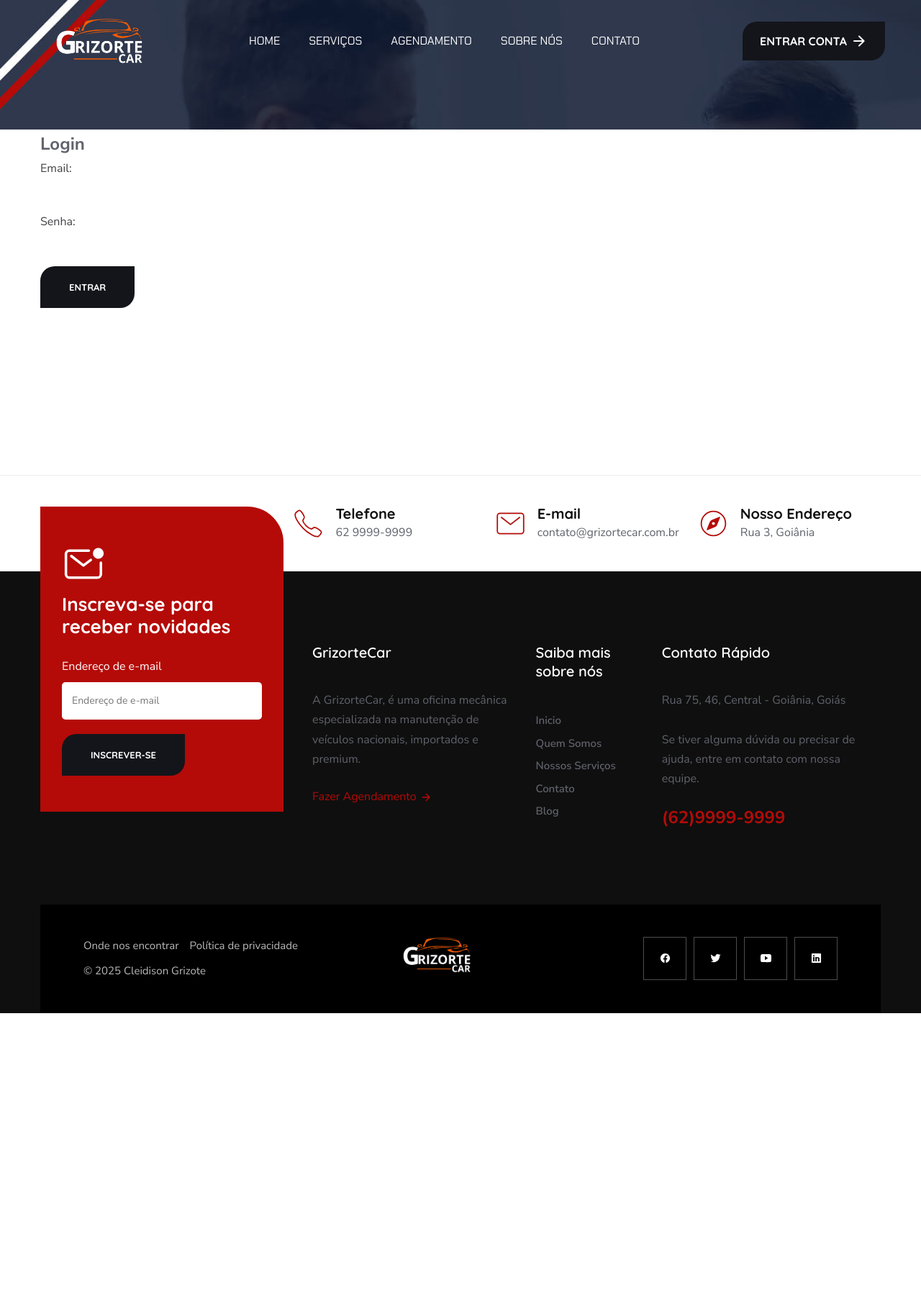
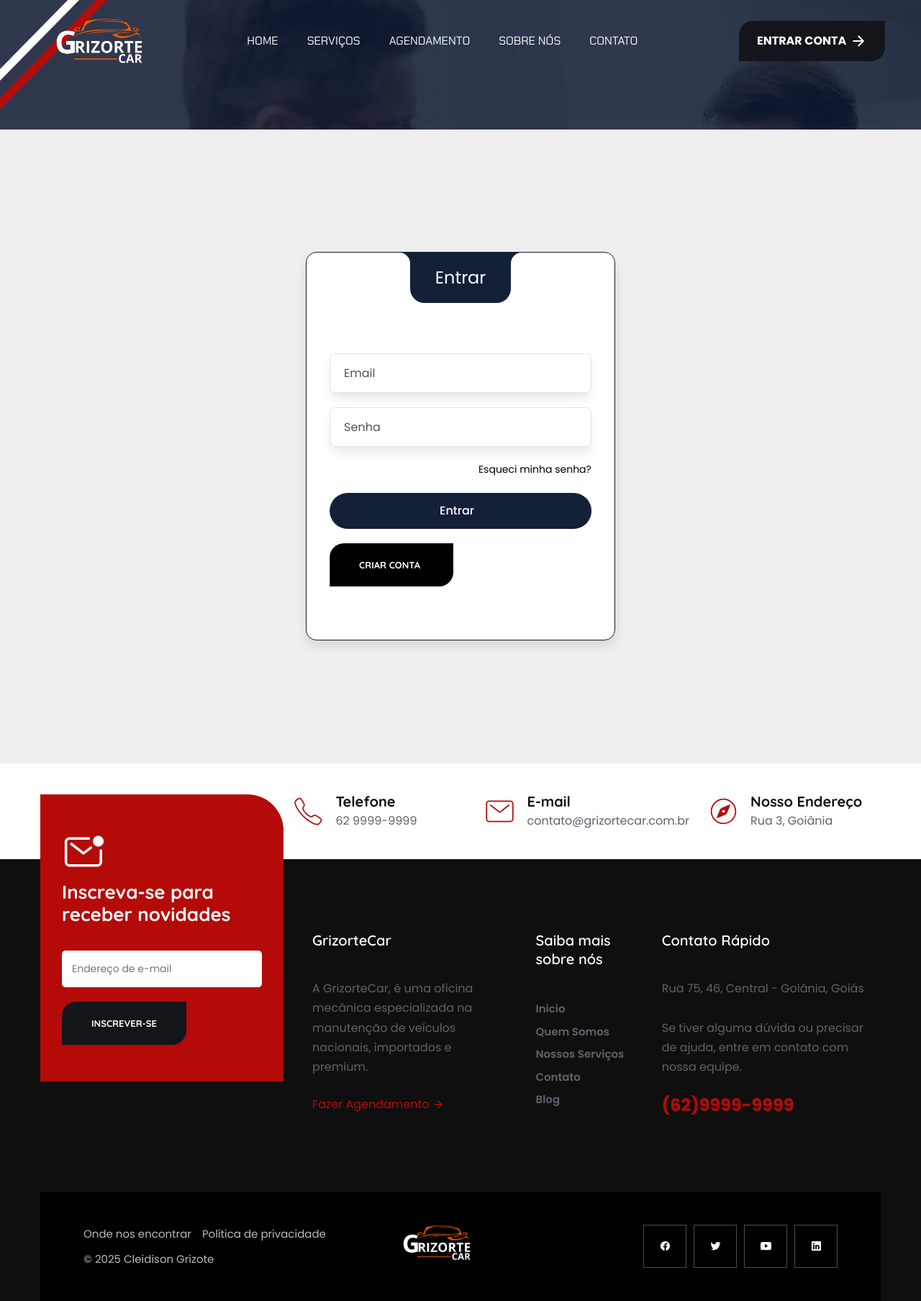
Before and after one commit to cleidisongrizorte/grizortecar, a PHP site: page /agenda/index.php?control=login in a window 1280 px wide. Shown: the whole page at 72% size. Before the commit the page ends 1408 px from the top, so only its background shows below. Run offline with PHP 8.4, Linux system fonts and the light colour scheme.

Commit message:
editando tela login

```diff
--- a/agenda/app/login/LoginView.php
+++ b/agenda/app/login/LoginView.php
@@ -4,31 +4,62 @@ class LoginView
 {
     public function render($errorMessage = null)
     {
-        echo '<div class="container d-flex justify-content-center align-items-center" style="min-height: 60vh;">';
-        echo '<div class="card p-4 shadow-lg" style="max-width: 400px; width: 100%;">';
-        echo '<h2 class="text-center">Login</h2>';
+        // Exibe o link do CSS
+        echo '<link rel="stylesheet" href="static/css/login.css">';
 
-        // Exibe mensagem de erro se houver
+
+        // Início do corpo de login
+        echo '<div class="login-body">';
+        echo '<div class="login-wrapper">';
+
+        // Cabeçalho do formulário
+        echo '<div class="form-header">';
+        echo '<div class="titles">';
+        echo '<div class="title-login">Entrar</div>';
+        echo '</div>';
+        echo '</div>';
+
+        // Exibe a mensagem de erro se houver
         if ($errorMessage) {
             echo '<div class="alert alert-danger text-center">' . htmlspecialchars($errorMessage) . '</div>';
         }
 
         // Formulário de login
-         echo '<form action="?control=login&action=login" method="POST" class="login-form">';
-        echo '<div class="mb-3">';
-        echo '<label for="email" class="form-label">Email:</label>';
-        echo '<input type="email" name="email" id="email" class="form-control" required>';
+        echo '<form action="?control=login&action=login" method="post" class="login-form" autocomplete="off">';
+        echo '<div class="input-box">';
+        echo '<input type="email" class="input-field" id="log-email" name="email" required>';
+        echo '<label for="log-email" class="label">Email</label>';
+        echo '<i class="bx bx-envelope icon"></i>';
         echo '</div>';
 
-        echo '<div class="mb-3">';
-        echo '<label for="senha" class="form-label">Senha:</label>';
-        echo '<input type="password" name="senha" id="senha" class="form-control" required>';
+        echo '<div class="input-box">';
+        echo '<input type="password" class="input-field" id="log-pass" name="senha" required>';
+        echo '<label for="log-pass" class="label">Senha</label>';
+        echo '<i class="bx bx-lock-alt icon"></i>';
         echo '</div>';
 
-        echo '<button type="submit" class="btn btn-primary w-100">Entrar</button>';
-        echo '</form>';
+        // Links de navegação
+        echo '<div class="form-cols">';
+        echo '<div class="col-1"></div>';
+        echo '<div class="col-2">';
+        echo '<a href="#">Esqueci minha senha?</a>'; // Melhor alterar o # para um link real
         echo '</div>';
         echo '</div>';
 
+        // Botão de submit
+        echo '<div class="input-box">';
+        echo '<button class="btn-submit" id="SignInBtn">Entrar <i class="bx bx-log-in"></i></button>';
+        echo '</div>';
+
+        // Link para a página de registro
+        echo '<div class="switch-form">';
+        // echo '<span>Não tem conta?</span>';
+        echo '<a href="index.php?control=cliente&action=novo" ><button class="btn">Criar Conta<i class="bx bx-log-in"></i></button></a>';
+        echo '</div>';
+
+        echo '</form>';
+        echo '</div>'; // Fechando .login-wrapper
+        echo '</div>'; // Fechando .login-body
+        echo '</div>'; // Fechando .form-header
     }
 }
--- a/agenda/footer.php
+++ b/agenda/footer.php
@@ -117,7 +117,7 @@
 
           <form action="#" class="newsletter-form">
 
-            <label for="email" class="label">Endereço de e-mail</label>
+            <!-- <label for="email" class="label">Endereço de e-mail</label> -->
 
             <input type="email" name="email" id="email" placeholder="Endereço de e-mail" required class="email-field">
 
--- a/agenda/static/css/login.css
+++ b/agenda/static/css/login.css
@@ -22,6 +22,7 @@
 }
 
 /* REUSABLE ELEMENTS */
+
 .login-body a {
   text-decoration: none;
   color: var(--black-color);
@@ -37,6 +38,7 @@
   align-items: center;
   height: 110vh;
   background-color: var(--background-color);
+
 }
 
 /* WRAPPER */
@@ -177,6 +179,45 @@
   gap: 6px;
 }
 /* SUBMIT BUTTON */
+
+.btn {
+  background-color: var(--black-color);
+  color: var(--white);
+  max-width: max-content;
+  font-family: var(--ff-chakra-petch);
+  font-weight: var(--fw-600);
+  text-transform: uppercase;
+  display: flex;
+  align-items: center;
+  justify-content: center;
+  gap: 8px;
+  padding: 12px 20px;
+  border: 1px solid transparent;
+  border-radius: var(--radius-pill);
+  transition: var(--transition);
+  will-change: transform;
+}
+.btn-criar{
+  display: flex;
+  align-items: center;
+  justify-content: center;
+  gap: 10px;
+  width: 50%;
+  height: 50px;
+  background-color: var(--black-color);
+  color: var(--white-color);
+  font-size: 16px;
+  font-weight: 500;
+  border: none;
+  border-radius: 30px;
+  cursor: pointer;
+  transition: var(--transition-3s);
+}
+.btn:is(:hover, :focus-visible) {
+  border-radius: 0;
+  border-top-right-radius: var(--radius-20);
+}
+
 .btn-submit {
   display: flex;
   align-items: center;
```
